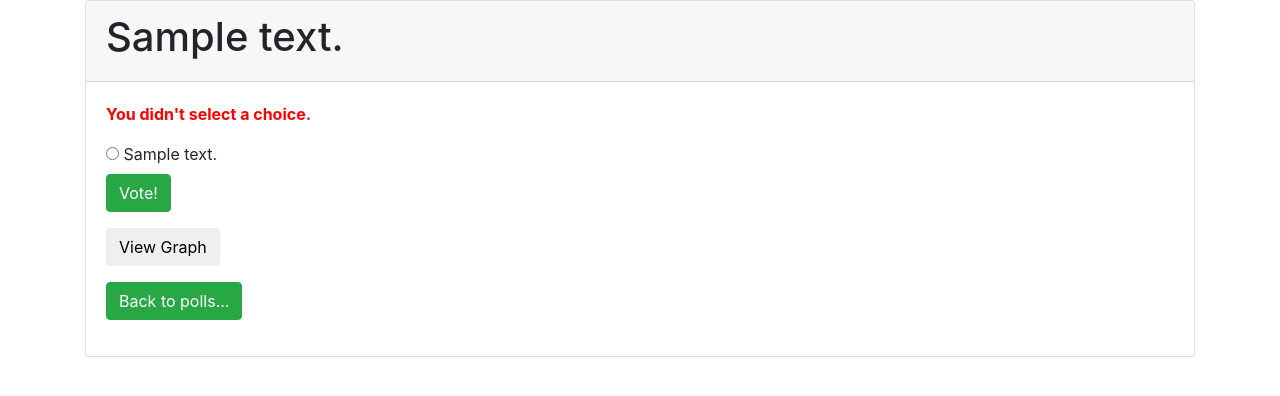
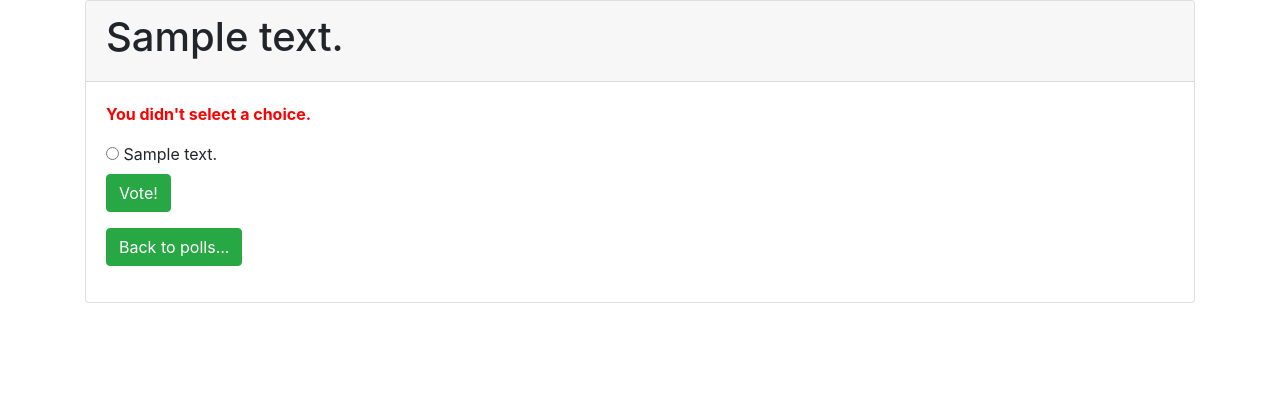
Before and after one commit to alexzlue/RB-Django, a Django app: page /polls/1/vote/ in a window 1280 px wide. Shown: the top 396 px of the page. Run offline with Django 3.2, Linux system fonts and the light colour scheme; tables that the repository leaves empty hold one stand-in row (values such as "Sample post"); some libraries are stand-ins or nearby versions.

Commit message:
button detail.html

```diff
--- a/mysite/polls/templates/polls/detail.html
+++ b/mysite/polls/templates/polls/detail.html
@@ -19,10 +19,6 @@
                     <button type="submit" class="btn btn-success" id="continue_css">Vote!</button>
                 </form>
 
-                <form action="{% url 'polls:graph' question.id %}">
-                    <button type="submit" class="btn" id="graph_css">View Graph</button>
-                </form>
-
                 <form action="{% url 'polls:index' %}">
                     <button type="submit" class="btn btn-success" id="back_css">Back to polls...</button>
                 </form>
```
